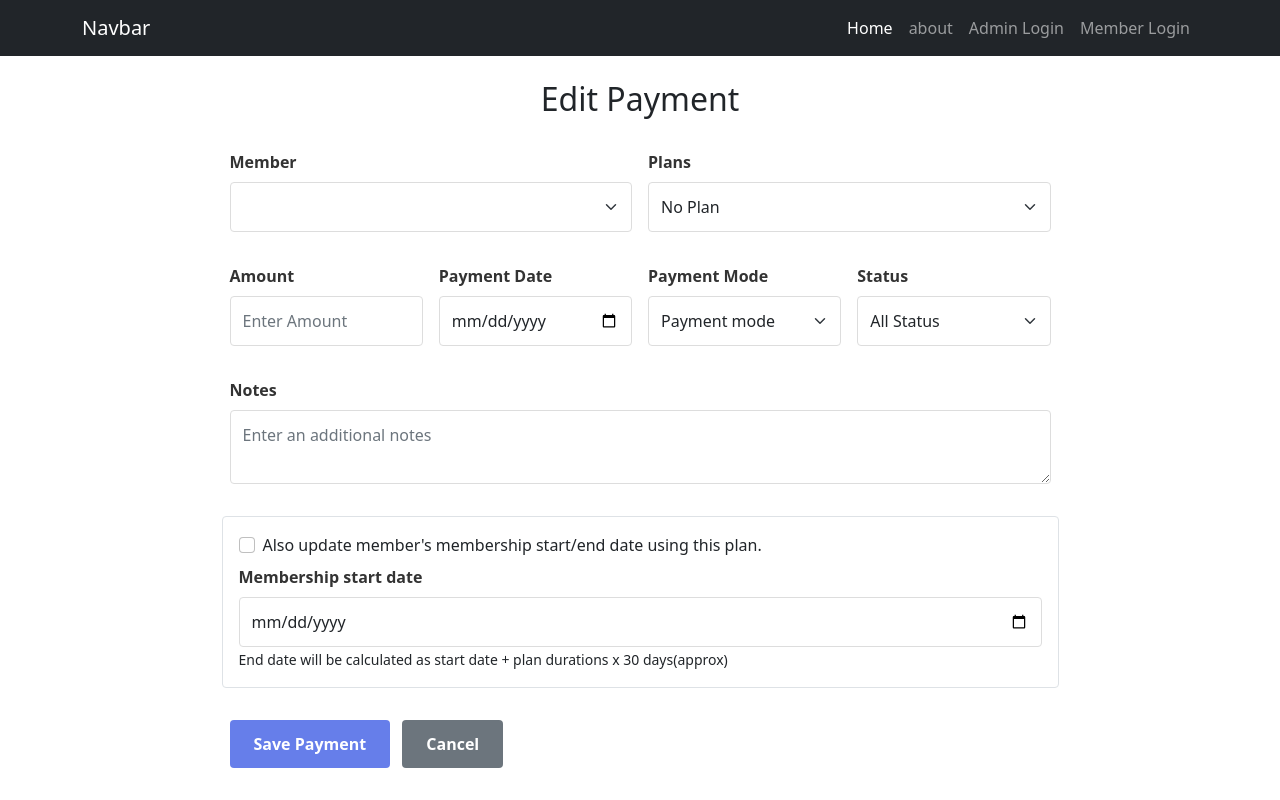
After one commit to Rupesh933/GYM_Management_System, a Django app: template GymManagementDjango/gymapp/templates/admin_payment_add_edit.html in a window 1280 px wide. The commit adds this page. Run offline with Django 5.2, Linux system fonts and the light colour scheme; the template is opened without the code that fills it, so the values that code supplies are empty; parts of the project's set-up code (start-up, migrations or seed data) failed here and were passed over; some libraries are stand-ins or nearby versions.

Commit message:
add admin payment add page and view

```diff
--- /dev/null
+++ b/GymManagementDjango/gymapp/templates/admin_payment_add_edit.html
@@ -0,0 +1,145 @@
+{% extends 'base.html' %}
+{% load static %}
+{% block content %}
+
+<link rel="stylesheet" href="{% static 'gymapp/css/admin_member_form.css' %}" />
+
+<h2 class="mb-3 text-center">
+  {% if mode == 'add' %} Record Payment {% else %} Edit Payment {% endif %}
+</h2>
+<form id="member-form" method="post" class="row g-3 w-75">
+  {% csrf_token %}
+
+  <div class="col-md-6">
+    <label class="form-label">Member</label>
+    <select name="member_id" id="" class="form-select member-search">
+      {% for member in members %}
+      <option value="{{ member.id }}">{{ member.full_name }}</option>
+      {% endfor %}
+    </select>
+  </div>
+  <div class="col-md-6">
+    <label class="form-label">Plans</label>
+    <select name="plan_id" id="" class="form-select member-search">
+      <option value="">No Plan</option>
+
+      {% for plan in plans %}
+      <option value="{{ plan.id }}">{{ plan.name }}</option>
+      {% endfor %}
+    </select>
+  </div>
+  <br />
+  <div class="col-md-3">
+    <label class="form-label">Amount</label>
+    <input
+      type="text"
+      class="form-control"
+      name="amount"
+      value="{{ payments.amount|default:'' }}"
+      placeholder="Enter Amount"
+      required
+      step="0.1"
+    />
+  </div>
+  <div class="col-md-3">
+    <label class="form-label">Payment Date</label>
+    <input
+      type="date"
+      class="form-control"
+      name="payment_date"
+      value="{{ payments.payment_date|default:'' }}"
+    />
+  </div>
+  <div class="col-md-3">
+    <label class="form-label">Payment Mode</label>
+
+    <select name="mode" class="form-select">
+      <option value="">Payment mode</option>
+
+      <option
+        value="CASH"
+        {% if payment and payment.payment_mode == "CASH" %}
+        selected
+        {% endif %}
+      >
+        Cash
+      </option>
+
+      <option
+        value="ONLINE"
+        {% if payment and payment.payment_mode == "ONLINE" %}
+        selected
+        {% endif %}
+      >
+        Online
+      </option>
+    </select>
+  </div>
+  <div class="col-md-3">
+    <label class="form-label">Status</label>
+
+    <select name="status" class="form-select">
+      <option value="">All Status</option>
+
+      <option
+        value="PAID"
+        {% if payment and payment.payment_status == "PAID" %}
+        selected
+        {% endif %}
+      >
+        Paid
+      </option>
+
+      <option
+        value="PENDING"
+        {% if payment and payment.payment_status == "PENDING" %}
+        selected
+        {% endif    %}
+      >
+        Pending
+      </option>
+    </select>
+  </div>
+  <div class="col-md-12">
+    <label class="form-label">Notes</label>
+    <textarea
+      name="notes"
+      id=""
+      class="form-control"
+      required
+      rows="2"
+      placeholder="Enter an additional notes"
+    ></textarea>
+  </div>
+  <div class="col-md-12 border rounded p-3">
+    <div class="form-check">
+      <input
+        type="checkbox"
+        class="form-check-input"
+        name="set_membership"
+        id="set_membership"
+      />
+      <label for="set_membership" class="form-check-label">
+        Also update member's membership start/end date using this plan.
+      </label>
+    </div>
+    <div class="mt-2">
+      <label class="form-label">Membership start date</label>
+      <input type="date" name="membership_start" class="form-control" />
+      <small
+        >End date will be calculated as start date + plan durations x 30
+        days(approx)</small
+      >
+    </div>
+  </div>
+  <div class="col-md-12">
+    <button class="btn btn-primary" type="submit">Save Payment</button>
+    <a href="{% url 'admin_payment_list' %}" class="btn btn-secondary"
+      >Cancel</a
+    >
+  </div>
+</form>
+
+<script src="{% static 'gymapp/js/admin_payment_form.js' %}"></script>
+
+{% endblock %}
--- a/GymManagementDjango/gymapp/templates/admin_payment_list.html
+++ b/GymManagementDjango/gymapp/templates/admin_payment_list.html
@@ -13,7 +13,7 @@
       </div>
 
       <div class="header-actions">
-        <a href="{% url 'admin_payment_add' %}" class="btn-add">
+        <a href="{% url 'admin_payment_add_edit' %}" class="btn-add">
           <i class="fas fa-plus"></i>
           Add New Payment
         </a>
```
Also changed, not shown: GymManagementDjango/gymapp/views.py (+17 -8 lines).
